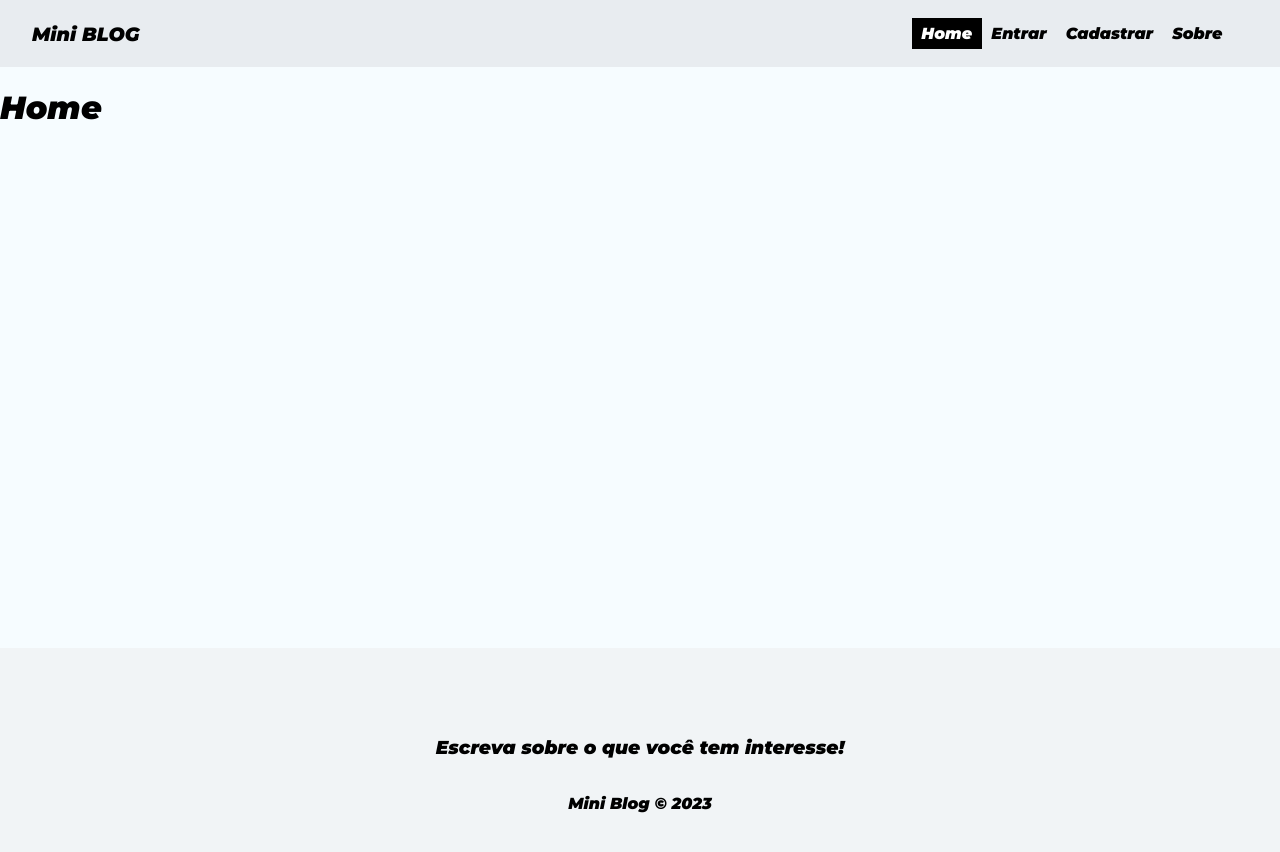
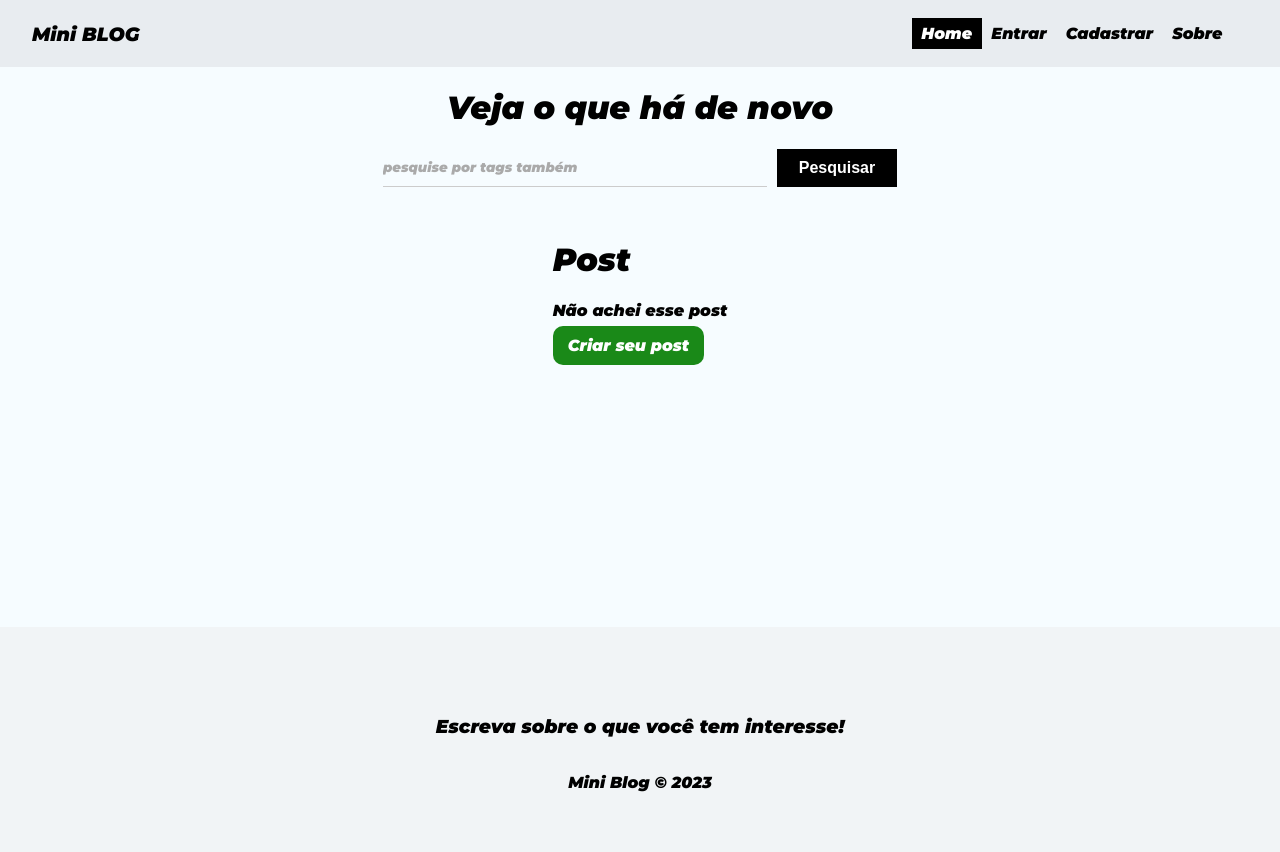
Before and after one commit to Yagoaguiar/Blog-Vite, a React (Vite) app: page /Home in a window 1280 px wide. Shown: the top 852 px of the page. Built offline with nearby package versions, Linux system fonts and the light colour scheme; no server answers.

Commit message:
pagina home criada com css #65

```diff
--- a/src/pages/Home.jsx
+++ b/src/pages/Home.jsx
@@ -1,11 +1,37 @@
-import React from 'react'
+import style from "../styles/Home.module.css";
+import { useNavigate, Link } from "react-router-dom";
+import { useState } from "react";
 
 const Home = () => {
+  const [query, setQuery] = useState("");
+  const [posts] = useState([]);
+  const handleSubmit = (e) => {
+    e.preventDefault();
+  };
   return (
-    <div>
-        <h1>Home</h1>
+    <div className={style.home}>
+      <h1>Veja o que há de novo </h1>
+      <form onSubmit={handleSubmit} className={style.search_form}>
+        <input
+          type="text"
+          placeholder="pesquise por tags também"
+          onChange={(e) => setQuery(e.target.value)}
+        />
+        <button className="btn btn-dark">Pesquisar</button>
+      </form>
+      <div>
+        <h1>Post</h1>
+        {posts && posts.length === 0 && (
+          <div className={style.nopost}>
+            <p>Não achei esse post</p>
+            <Link to="/posts/create" className="btn">
+              Criar seu post
+            </Link>
+          </div>
+        )}
+      </div>
     </div>
-  )
-}
+  );
+};
 
-export default Home
+export default Home;
--- a/src/styles/Home.module.css
+++ b/src/styles/Home.module.css
@@ -0,0 +1,31 @@
+.home {
+  display: flex;
+  flex-direction: column;
+  align-items: center;
+  justify-content: center;
+}
+
+.search_form {
+  max-width: 100%;
+  width: 60%;
+  display: flex;
+  justify-content: center;
+  margin-bottom: 2em;
+}
+
+.search_form input {
+  margin-right: 10px;
+  width: 50%;
+}
+
+.noposts {
+  text-align: center;
+}
+
+.noposts p {
+  margin-bottom: 1.5em;
+}
+
+.noposts a {
+  padding: 10px 25px;
+}
```
